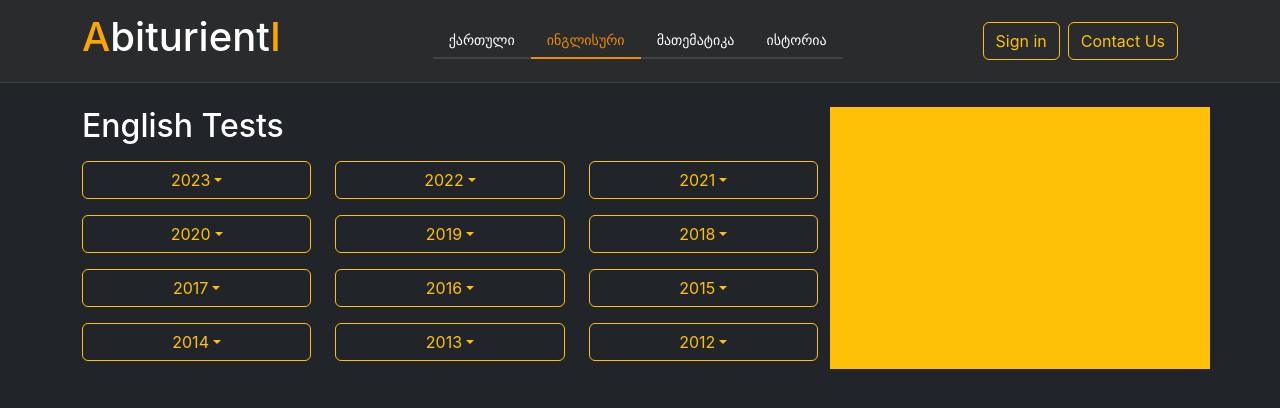
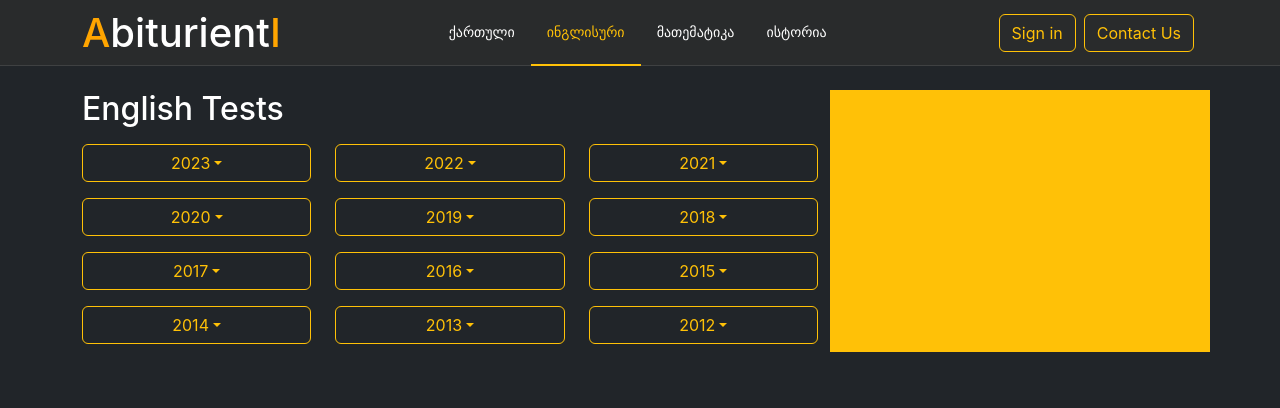
Before and after one commit to 3Threads/repetAItor, a React (Create React App) app: page /tests/english in a window 1280 px wide. Shown: the top 408 px of the page. Built offline with nearby package versions, Linux system fonts and the light colour scheme.

Commit message:
Configured Header

```diff
--- a/package.json
+++ b/package.json
@@ -22,6 +22,7 @@
     "react-dom": "^18.2.0",
     "react-router-dom": "^6.22.0",
     "react-scripts": "5.0.1",
+    "sass": "^1.70.0",
     "typescript": "^4.9.5",
     "web-vitals": "^2.1.4"
   },
--- a/src/App.css
+++ /dev/null
@@ -1,39 +0,0 @@
-.App {
-    height: 100vh;
-    color: white;
-}
-
-.full-width {
-    width: 100%;
-}
-
-ul{
-    list-style-type: none;
-    padding: 0;
-    margin: 0;
-}
-
-summary{
-    list-style-type: none;
-}
-
-.image-parent {
-  display: flex;
-  justify-content: center; /* Center horizontally */
-  align-items: center; /* Center vertically */
-}
-
-.centered-image {
-  max-width: 100%; /* Ensure the image doesn't exceed its container */
-  max-height: 100%; /* Ensure the image doesn't exceed its container */
-}
-
-.custom-navbar {
-    background-color: #292b2c; /* Dark background color */
-    border-bottom: 1px solid rgba(255, 255, 255, 0.1); /* White border line */
-}
-
-a {
-    text-decoration: none;
-    color: white;
-}
--- /dev/null
+++ b/src/App.scss
@@ -0,0 +1,66 @@
+.App {
+  height: 100vh;
+  color: white;
+}
+
+.full-width {
+  width: 100%;
+}
+
+ul {
+  list-style-type: none;
+  padding: 0;
+  margin: 0;
+}
+
+summary {
+  list-style-type: none;
+}
+
+.image-parent {
+  display: flex;
+  justify-content: center; /* Center horizontally */
+  align-items: center; /* Center vertically */
+}
+
+.centered-image {
+  max-width: 100%; /* Ensure the image doesn't exceed its container */
+  max-height: 100%; /* Ensure the image doesn't exceed its container */
+}
+
+.custom-navbar {
+  height: 66px;
+  background-color: #292b2c; /* Dark background color */
+  border-bottom: 1px solid rgba(255, 255, 255, 0.1); /* White border line */
+}
+
+.parent {
+  display: flex;
+  justify-content: flex-end;
+}
+
+a {
+  text-decoration: none;
+  color: white;
+}
+
+#List::before {
+  border-style: none !important;
+}
+
+$PROJECT_YELLOW: warning;
+
+.project-yellow {
+  color: $PROJECT_YELLOW;
+}
+
+.btn-outline-warning {
+  //background-color: #f08c00 !important;
+  border-color: $PROJECT_YELLOW !important;
+  color: $PROJECT_YELLOW !important;
+}
+
+.btn-outline-warning:hover {
+  background-color: $PROJECT_YELLOW !important;
+  color: black !important;
+}
--- a/src/App.tsx
+++ b/src/App.tsx
@@ -1,5 +1,5 @@
 import React from 'react';
-import './App.css';
+import './App.scss';
 import {BrowserRouter, Route, Routes} from "react-router-dom";
 import {HomePage} from "./pages/HomePage";
 import {TestLists} from "./pages/TestLists";
--- a/src/components/Header.tsx
+++ b/src/components/Header.tsx
@@ -1,61 +1,134 @@
-import React, { useEffect } from 'react';
-import { Button, Container, Nav, Navbar } from 'react-bootstrap';
-import '../App.css';
-import { Tabs } from "@mantine/core";
-import { useParams } from "react-router-dom";
+import React, {useEffect, useState} from 'react';
+import {Button, Container, Dropdown} from 'react-bootstrap';
+import {Tabs} from "@mantine/core";
+import {useParams} from "react-router-dom";
 
 export const Header: React.FC = () => {
-    const { subject } = useParams();
+    const {subject} = useParams();
+    const [showButtons, setShowButtons] = useState(false);
+    const [isSmallScreen, setIsSmallScreen] = useState(false);
+    const [isLoaded, setIsLoaded] = useState(false);
 
     useEffect(() => {
         document.documentElement.setAttribute('data-mantine-color-scheme', 'dark');
     }, []);
 
+    useEffect(() => {
+        const handleResize = () => {
+            setIsSmallScreen(window.innerWidth < 1000);
+        };
+        handleResize();
+        window.addEventListener('resize', handleResize);
+        setIsLoaded(true);
+        return () => {
+            window.removeEventListener('resize', handleResize);
+        };
+    }, []);
+
+    const handleToggle = () => {
+        setShowButtons(!showButtons);
+    };
+
     return (
-        <Navbar expand="lg" variant="dark" className={"mb-4 custom-navbar"}>
-            <Container>
-                <Navbar.Brand href="/">
-                    <h1>
-                        <span style={{ color: 'orange' }}>A</span>biturient<span style={{ color: 'orange' }}>I</span>
+        <div className={"mb-4 custom-navbar parent"}
+             style={{paddingBottom: '0', display: 'flex', justifyContent: 'space-between'}}>
+            <Container style={{
+                alignItems: 'center',
+                display: 'flex',
+                justifyContent: !isSmallScreen && isLoaded && showButtons ? 'space-between' : 'space-between'
+            }}>
+
+                <h1 style={{border: '0', margin: 0}}>
+                    <a href={'/'}
+                       style={{
+                           textDecoration: 'none',
+                           color: 'white'
+                       }}>
+                        <span style={{color: 'orange'}}>A</span>biturient<span style={{color: 'orange'}}>I</span>
+                    </a>
                 </h1>
-                </Navbar.Brand>
-                <Navbar.Toggle aria-controls="basic-navbar-nav" />
-                <Navbar.Collapse id="basic-navbar-nav">
 
-                    <div style={{ display: 'flex', justifyContent: 'center', width: '100%' }}>
-                        <Tabs value={subject} color="yellow" radius="xs">
-                            <Tabs.List >
-                                <a href={"/tests/georgian"} style={{ textDecoration: 'none', color: subject === "georgian" ? '#f08c00' : 'white' }}>
-                                    <Tabs.Tab value="georgian">
+                {isSmallScreen ? (
+                    <Dropdown data-bs-theme="dark">
+                        <Dropdown.Toggle id="dropdown-button-dark-example1" variant={'outline-warning'}>
+                            List
+                        </Dropdown.Toggle>
+                        <Dropdown.Menu>
+                            <Dropdown.Item href={"/tests/georgian"}>
+                                ქართული
+                            </Dropdown.Item>
+                            <Dropdown.Item href={"/tests/english"}>
+                                ინგლისური
+                            </Dropdown.Item>
+                            <Dropdown.Item href={"/tests/math"}>
+                                მათემატიკა
+                            </Dropdown.Item>
+                            <Dropdown.Item href={"/tests/history"}>
+                                ისტორია
+                            </Dropdown.Item>
+                            <Dropdown.Divider/>
+                            <Dropdown.Item href="#/action-1">Sign In</Dropdown.Item>
+                            <Dropdown.Item href="#/action-2">Contact Us</Dropdown.Item>
+
+                        </Dropdown.Menu>
+                    </Dropdown>
+                ) : (
+                    <>
+                        {isLoaded && (
+                            <Tabs style={{display: 'flex', justifyContent: 'center', width: '100%'}} value={subject}
+                                  color="#ffc107" radius="xs">
+                                <Tabs.List id={'List'}
+                                           style={{display: 'flex', justifyContent: 'center', borderStyle: 'none'}}>
+                                    <a href={"/tests/georgian"}
+                                       style={{
+                                           textDecoration: 'none',
+                                           color: subject === "georgian" ? '#ffc107' : 'white'
+                                       }}>
+                                        <Tabs.Tab style={{height: '66px'}} value="georgian">
                                             ქართული
                                         </Tabs.Tab>
                                     </a>
-                                <a href={"/tests/english"} style={{ textDecoration: 'none', color: subject === "english" ? '#f08c00' : 'white' }}>
-                                    <Tabs.Tab value="english">
+                                    <a href={"/tests/english"}
+                                       style={{
+                                           textDecoration: 'none',
+                                           color: subject === "english" ? '#ffc107' : 'white'
+                                       }}>
+                                        <Tabs.Tab value="english" style={{height: '66px'}}>
                                             ინგლისური
                                         </Tabs.Tab>
                                     </a>
-                                <a href={"/tests/math"} style={{ textDecoration: 'none', color: subject === "math" ? '#f08c00' : 'white' }}>
-                                    <Tabs.Tab value="math">
+                                    <a href={"/tests/math"}
+                                       style={{
+                                           textDecoration: 'none',
+                                           color: subject === "math" ? '#ffc107' : 'white'
+                                       }}>
+                                        <Tabs.Tab value="math" style={{height: '66px'}}>
                                             მათემატიკა
                                         </Tabs.Tab>
                                     </a>
-
-                                <a href={"/tests/history"} style={{ textDecoration: 'none', color: subject === "history" ? '#f08c00' : 'white' }}>
-                                    <Tabs.Tab value="history">
+                                    <a href={"/tests/history"}
+                                       style={{
+                                           textDecoration: 'none',
+                                           color: subject === "history" ? '#ffc107' : 'white'
+                                       }}>
+                                        <Tabs.Tab value="history" style={{height: '66px'}}>
                                             ისტორია
                                         </Tabs.Tab>
                                     </a>
                                 </Tabs.List>
                             </Tabs>
+                        )}
+                    </>
+                )}
+                {
+                    (!isSmallScreen && isLoaded) && (
+                        <div style={{display: 'flex'}}>
+                            <Button variant="outline-warning" className={'m-1'}>Sign&nbsp;in</Button>
+                            <Button variant="outline-warning" className={'m-1'}>Contact&nbsp;Us</Button>
                         </div>
-
-                    <Navbar.Brand>
-                        <Button variant="outline-warning" className={'m-1'}>Sign in</Button>
-                        <Button variant="outline-warning" className={'m-1'}>Contact Us</Button>
-                    </Navbar.Brand>
-                </Navbar.Collapse>
+                    )
+                }
             </Container>
-        </Navbar>
+        </div>
     );
 }
```
Lines whose indentation alone changed are shown as unchanged.
